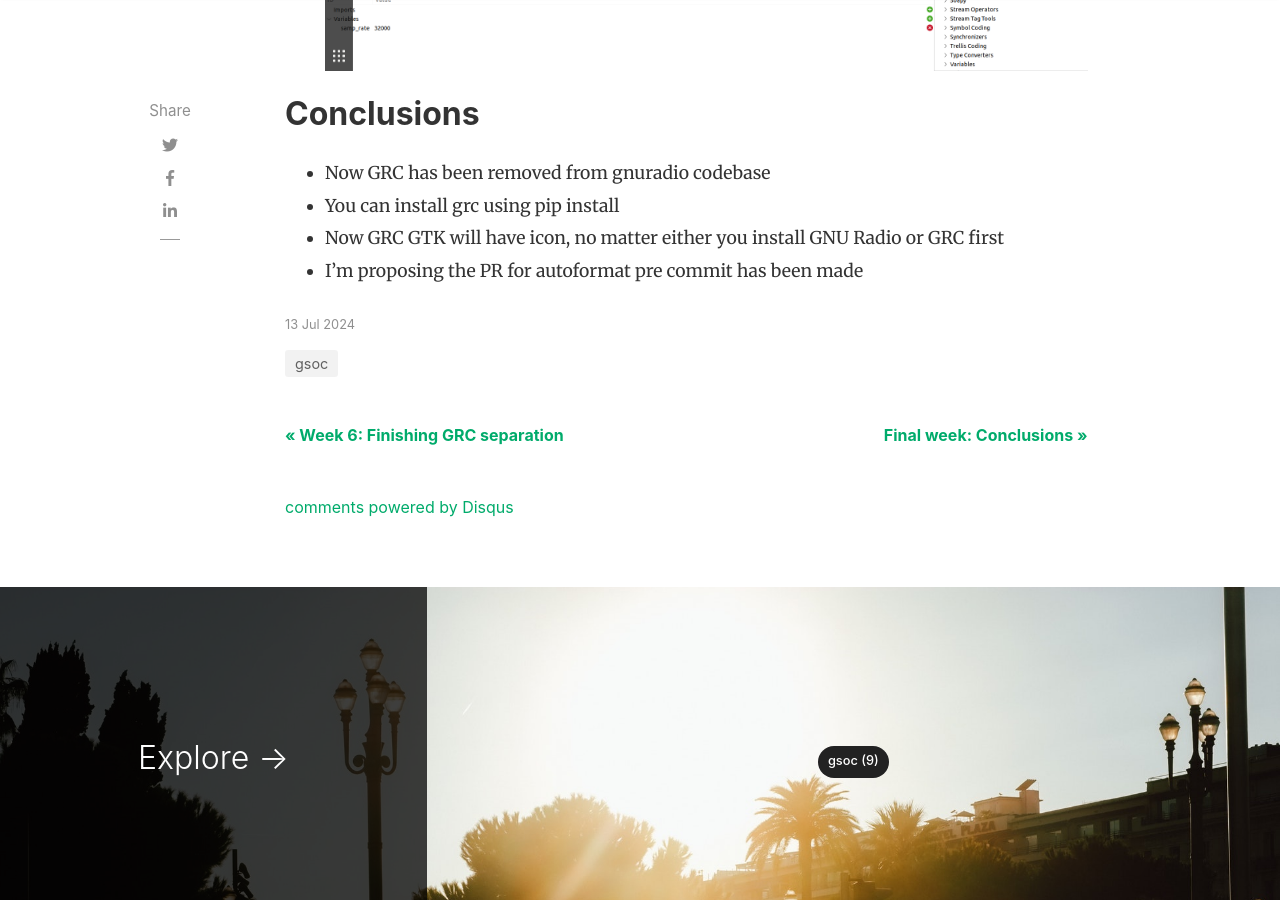
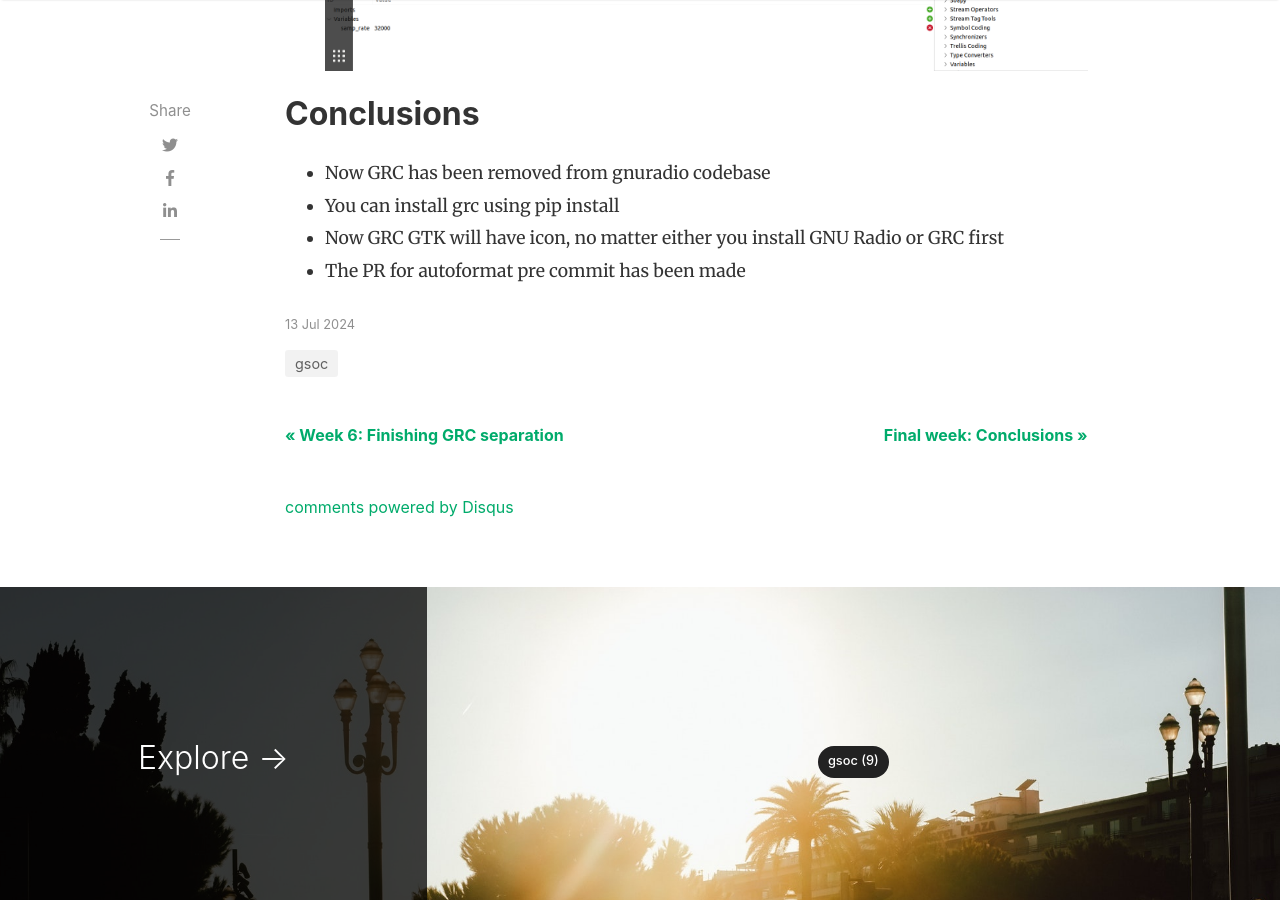
Before and after one commit to ZakyHermawan/ZakyHermawan.github.io, a Jekyll site: the page built from _posts/2024-07-13-week-7-grc-removal-and-jinja.md, in a window 1280 px wide and 900 px high, scrolled down 3821 px. Built offline with Jekyll 4.4.1, drawn with Linux system fonts in a browser that asks for light colours; nearby versions of some CDN libraries; comment, search, counter and statistics services are not loaded.

Commit message:
fix consclusions
Signed-off-by: ZakyHermawan <zaky.hermawan9615@gmail.com>

```diff
--- a/_posts/2024-07-13-week-7-grc-removal-and-jinja.md
+++ b/_posts/2024-07-13-week-7-grc-removal-and-jinja.md
@@ -73,4 +73,4 @@ You can either install GNU Radio first or GRC first, it does not matter.
 * Now GRC has been removed from gnuradio codebase
 * You can install grc using pip install
 * Now GRC GTK will have icon, no matter either you install GNU Radio or GRC first
-* I'm proposing the PR for autoformat pre commit has been made
+* The PR for autoformat pre commit has been made
```
